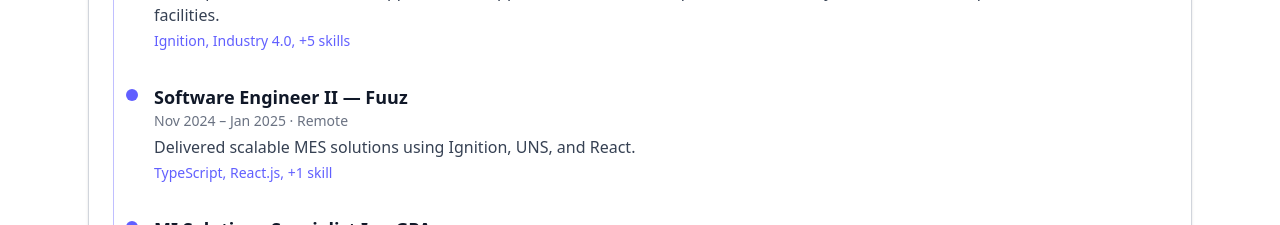
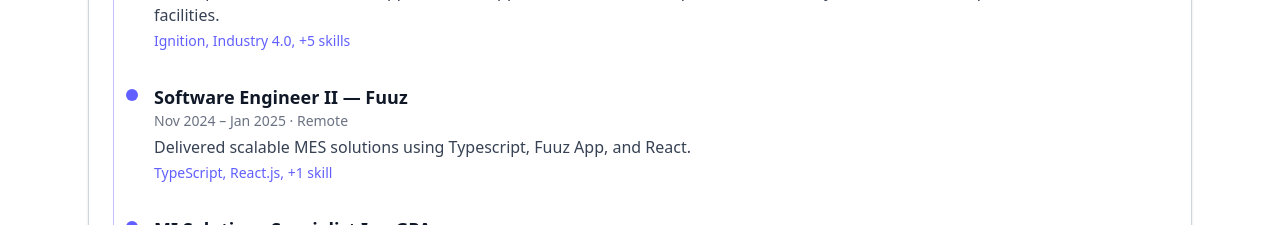
Before and after one commit to benjamind10/potfolio-new, a React (Vite) app: page / in a window 1280 px wide. Shown: the part 1720-1945 px from the top of the page. Built offline with nearby package versions, Linux system fonts and the light colour scheme.

Commit message:
fixed minor detail in fuuz

```diff
--- a/src/components/Experience.tsx
+++ b/src/components/Experience.tsx
@@ -13,7 +13,7 @@ const jobs = [
   {
     title: 'Software Engineer II — Fuuz',
     dates: 'Nov 2024 – Jan 2025 · Remote',
-    desc: 'Delivered scalable MES solutions using Ignition, UNS, and React.',
+    desc: 'Delivered scalable MES solutions using Typescript, Fuuz App, and React.',
     tags: 'TypeScript, React.js, +1 skill',
   },
   {
```
